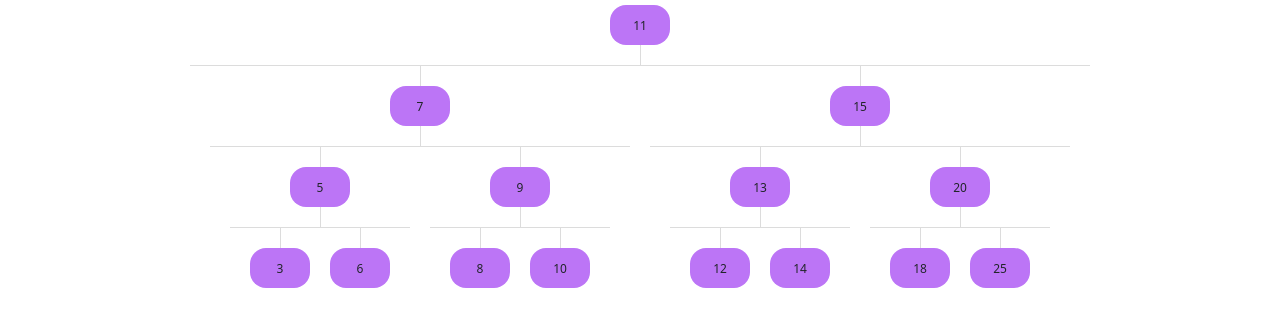
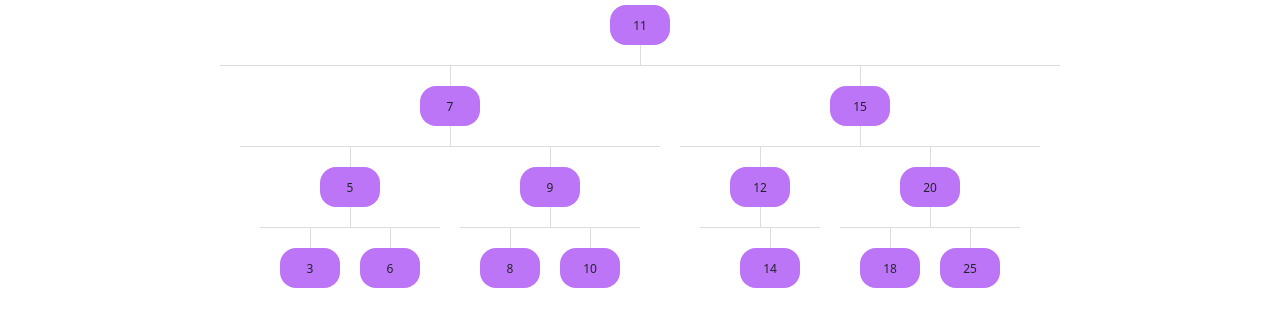
Before and after one commit to ABHIBARNWAL/Binary_Search_Tree_Visualiser, a plain HTML site: page index.html in a window 1280 px wide. Shown: the part 373-700 px from the top of the page. Drawn offline with nearby package versions, Linux system fonts and the light colour scheme.

Commit message:
new commit

```diff
--- a/global.css
+++ b/global.css
@@ -30,56 +30,3 @@ body > .main {
 .app-container h1 {
   text-align: center;
 }
-
-.app-container .box_container {
-  flex-direction: column;
-  justify-content: flex-end;
-  display: flex;
-  height: 300px;
-  background-color: white;
-  max-width: 200px;
-  margin: 0 auto;
-}
-
-.app-container .box {
-  overflow: auto;
-}
-
-.app-container .box .box_item {
-  border: 1px solid black;
-  padding: 4px 80px;
-  text-align: center;
-  transition: all 0.2s ease;
-}
-
-.app-container .box .box_item.peeking {
-  background-color: #333;
-  color: white;
-}
-
-.app-container .buttons-container {
-  max-width: max-content;
-  margin: 30px auto 0 auto;
-  display: flex;
-  align-items: center;
-}
-
-.icon::before {
-  display: inline-block;
-  font-style: normal;
-  font-variant: normal;
-  text-rendering: auto;
-  -webkit-font-smoothing: antialiased;
-}
-
-.icon.icon-arrow-right::before {
-  font-family: 'Font Awesome 5 Free', sans-serif;
-  font-weight: 900;
-  content: '\f061';
-}
-
-.icon.icon-arrow-left::before {
-  font-family: 'Font Awesome 5 Free', sans-serif;
-  font-weight: 900;
-  content: '\f060';
-}
--- a/main.js
+++ b/main.js
@@ -1,18 +1,15 @@
-const defaultBSTUIConfig = {
-    HIGHLIGHT_CLASS: 'node__element--highlight',
-    HIGHLIGHT_TIME: 300,
-  };
-
 class BinarySearchTreeUI {
   highlightTimer = null;
   actionsContainerSelector;
+  treeContainerSelector;
+  config;
   constructor(
     tree,
     render,
-      treeContainerSelector = '.tree',
-      actionsContainerSelector = '.bst-actions-container',
+    treeContainerSelector = ".tree",
+    actionsContainerSelector = ".bst-actions-container",
     config = {
-        HIGHLIGHT_CLASS: 'node__element--highlight',
+      HIGHLIGHT_CLASS: "node__element--highlight",
       HIGHLIGHT_TIME: 300,
     }
   ) {
@@ -20,10 +17,10 @@ const defaultBSTUIConfig = {
     this.actionsContainerSelector = actionsContainerSelector;
     this.config = config;
     this.tree = tree;
-      this.render = render || this.renderTree;
+    this.render = this.renderTree;
     const root = document.documentElement;
     root.style.setProperty(
-        '--animation-timing',
+      "--animation-timing",
       `${this.config.HIGHLIGHT_TIME / 1000}s`
     );
   }
@@ -67,13 +64,13 @@ const defaultBSTUIConfig = {
   traverseUINodes(nodes) {
     nodes.reduce((pr, node) => {
       return pr.then(() => this.highlightNode(node));
-      }, Promise.resolve());
+    },Promise.resolve());
   }
 
   getTreeUI(node) {
     const { left, right, value } = node;
     if (!node) {
-        return '';
+      return "";
     }
     return `
         <div class="node__element" data-node-id="${value}">${value}</div>
@@ -83,14 +80,14 @@ const defaultBSTUIConfig = {
               <div class="node_bottom_line"></div>
               <div class="node__children">
               <div class="node node--left">
-                ${left ? this.getTreeUI(left) : ''}
+                ${left ? this.getTreeUI(left) : ""}
               </div>
               <div class="node node--right">
-                ${right ? this.getTreeUI(right) : ''}
+                ${right ? this.getTreeUI(right) : ""}
               </div>
               </div>
             `
-            : ''
+            : ""
         }
       `;
   }
@@ -101,7 +98,7 @@ const defaultBSTUIConfig = {
   ) {
     const treeContainer = document.querySelector(containerSelector);
     if (!node) {
-        return (treeContainer.innerHTML = '');
+      return (treeContainer.innerHTML = "");
     }
     const template = this.getTreeUI(node);
     treeContainer.innerHTML = template;
@@ -109,21 +106,15 @@ const defaultBSTUIConfig = {
 
   highlightNode({ value }) {
     const nodeElement = document.querySelector(`[data-node-id="${value}"]`);
-      if (this.highlightTimer !== null) {
-        clearTimeout(this.highlightTimer);
-        nodeElement.classList.remove(this.config.HIGHLIGHT_CLASS);
-        this.highlightTimer = null;
-        return;
-      }
     nodeElement.classList.add(this.config.HIGHLIGHT_CLASS);
-      document.querySelectorAll('button').forEach((btn) => {
-        btn.setAttribute('disabled', true);
+    document.querySelectorAll("button").forEach((btn) => {
+      btn.setAttribute("disabled", true);
     });
     return new Promise((resolve) => {
       this.highlightTimer = setTimeout(() => {
         nodeElement.classList.remove(this.config.HIGHLIGHT_CLASS);
-          document.querySelectorAll('button').forEach((btn) => {
-            btn.removeAttribute('disabled');
+        document.querySelectorAll("button").forEach((btn) => {
+          btn.removeAttribute("disabled");
         });
         this.highlightTimer = null;
         resolve();
@@ -132,14 +123,14 @@ const defaultBSTUIConfig = {
   }
 
   onRemoveElementBtnClick() {
-      const element = prompt('Enter element to remove from the tree');
+    const element = prompt("Enter element to remove from the tree");
     const removedEl = this.tree.remove(element);
     if (removedEl) {
       this.highlightNode(removedEl).then(() => {
         this.render(this.tree.root);
       });
     } else {
-        alert('Element not found');
+      alert("Element not found");
     }
   }
 
@@ -151,7 +142,7 @@ const defaultBSTUIConfig = {
   }
 
   onInsertBtnClick() {
-      const element = prompt('Enter element to add to tree');
+    const element = prompt("Enter element to add to tree");
     if (!element) {
       return;
     }
@@ -165,17 +156,17 @@ const defaultBSTUIConfig = {
     if (node) {
       this.highlightNode(node);
     } else {
-        alert('Node not found');
+      alert("Node not found");
     }
   }
 
   onSearchBtnClick() {
-      const searchVal = prompt('Enter the node value to search in the tree');
+    const searchVal = prompt("Enter the node value to search in the tree");
     const searchedNode = this.tree.search(searchVal);
     if (searchedNode) {
       this.highlightNode(searchedNode);
     } else {
-        alert('Node not found');
+      alert("Node not found");
     }
   }
 
@@ -184,7 +175,7 @@ const defaultBSTUIConfig = {
     if (node) {
       this.highlightNode(node);
     } else {
-        alert('Node not found');
+      alert("Node not found");
     }
   }
 
@@ -215,36 +206,36 @@ const defaultBSTUIConfig = {
 
   init() {
     this.setTemplate();
-      const insert = document.querySelector('#insertBtn');
-      const removeElementBtn = document.querySelector('#removeElementBtn');
-      const minValueBtn = document.querySelector('#minValueBtn');
-      const maxValueBtn = document.querySelector('#maxValueBtn');
-      const searchBtn = document.querySelector('#searchBtn');
-      const preOrderTravBtn = document.querySelector('#preOrderTravBtn');
-      const inOrderTravBtn = document.querySelector('#inOrderTravBtn');
-      const postOrderTravBtn = document.querySelector('#postOrderTravBtn');
-      const resetBtn = document.querySelector('#resetBtn');
+    const insert = document.querySelector("#insertBtn");
+    const removeElementBtn = document.querySelector("#removeElementBtn");
+    const minValueBtn = document.querySelector("#minValueBtn");
+    const maxValueBtn = document.querySelector("#maxValueBtn");
+    const searchBtn = document.querySelector("#searchBtn");
+    const preOrderTravBtn = document.querySelector("#preOrderTravBtn");
+    const inOrderTravBtn = document.querySelector("#inOrderTravBtn");
+    const postOrderTravBtn = document.querySelector("#postOrderTravBtn");
+    const resetBtn = document.querySelector("#resetBtn");
     removeElementBtn.addEventListener(
-        'click',
+      "click",
       this.onRemoveElementBtnClick.bind(this)
     );
-      insert.addEventListener('click', this.onInsertBtnClick.bind(this));
-      minValueBtn.addEventListener('click', this.onMinValueBtnClick.bind(this));
-      searchBtn.addEventListener('click', this.onSearchBtnClick.bind(this));
-      maxValueBtn.addEventListener('click', this.onMaxValueBtnClick.bind(this));
+    insert.addEventListener("click", this.onInsertBtnClick.bind(this));
+    minValueBtn.addEventListener("click", this.onMinValueBtnClick.bind(this));
+    searchBtn.addEventListener("click", this.onSearchBtnClick.bind(this));
+    maxValueBtn.addEventListener("click", this.onMaxValueBtnClick.bind(this));
     preOrderTravBtn.addEventListener(
-        'click',
+      "click",
       this.onPreOrderTravBtnClick.bind(this)
     );
     inOrderTravBtn.addEventListener(
-        'click',
+      "click",
       this.onInOrderTravBtnClick.bind(this)
     );
     postOrderTravBtn.addEventListener(
-        'click',
+      "click",
       this.onPostOrderTravBtnClick.bind(this)
     );
-      resetBtn.addEventListener('click', this.onResetBtnClick.bind(this));
+    resetBtn.addEventListener("click", this.onResetBtnClick.bind(this));
   }
 }
 const COMPARISON = {
@@ -429,27 +420,17 @@ function createSampleTreeData(tree) {
   tree.insert(8);
   tree.insert(10);
   tree.insert(15);
-    console.log(tree.insert(13));
   tree.insert(12);
   tree.insert(14);
   tree.insert(20);
   tree.insert(18);
   tree.insert(25);
-    console.log('inOrderTraverse');
-    console.log(tree.inOrderTraverse());
-    console.log('preOrderTraverse');
-    console.log(tree.preOrderTraverse());
-    console.log('postOrderTraverse');
-    console.log(tree.postOrderTraverse());
-    console.log('min', tree.min());
-    console.log('max', tree.max());
-    console.log(tree.search(12));
 }
 const main = () => {
   const myTree = new BinarySearchTree();
   createSampleTreeData(myTree);
-  console.log('treeData', myTree);
-  const bstUI = new BinarySearchTreeUI(myTree, null, '.tree');
+  console.log("treeData", myTree);
+  const bstUI = new BinarySearchTreeUI(myTree, null, ".tree");
   bstUI.init();
   bstUI.render();
 };
```
Lines whose indentation alone changed are shown as unchanged.
